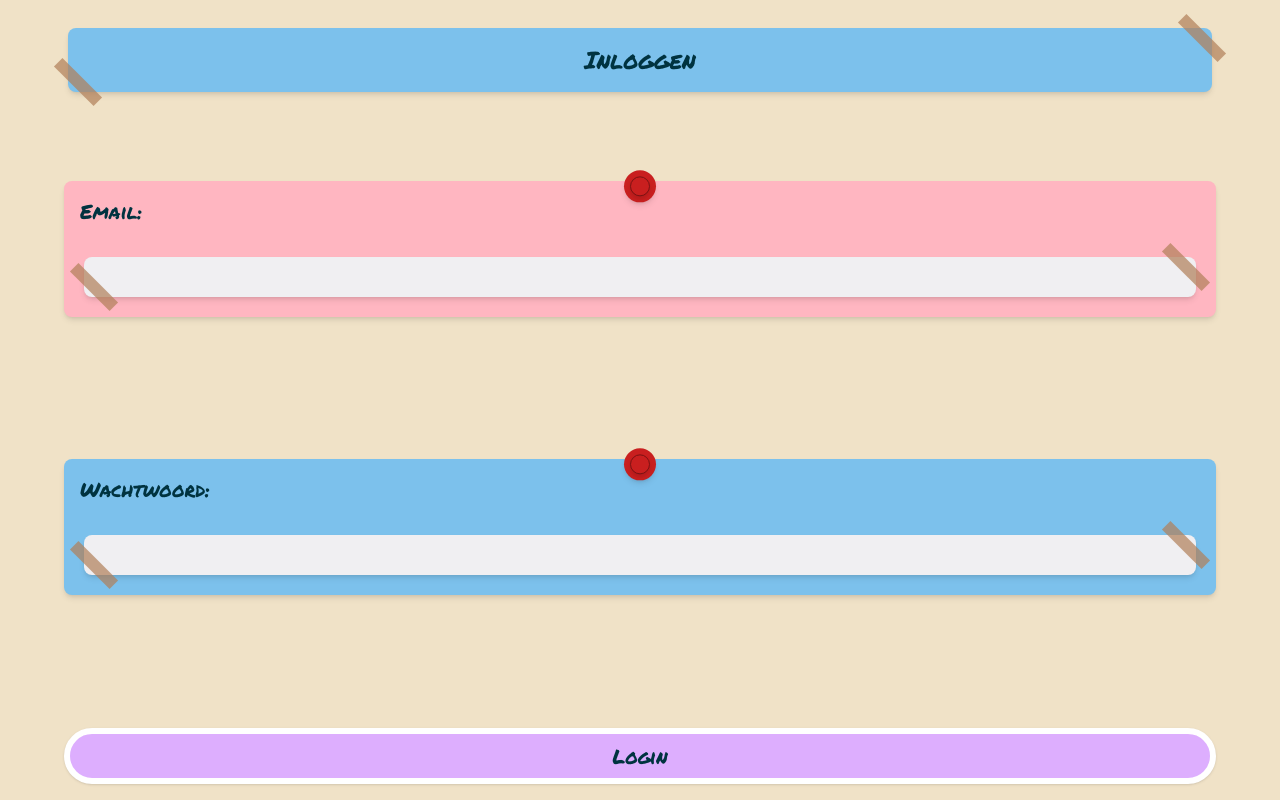
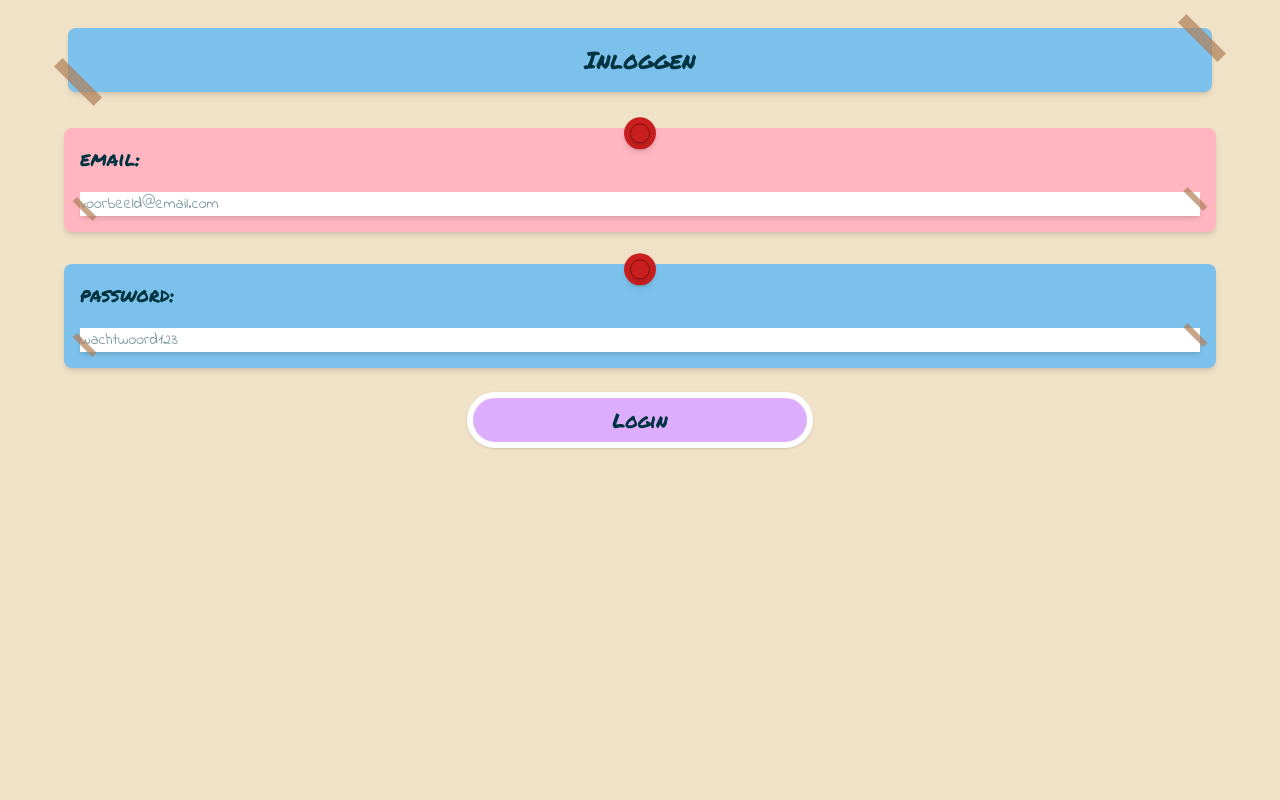
Before and after one commit to dingoskye/tle8-startup, a React (Vite) app in the folder front-end/: page /login in a window 1280 px wide. Built offline with nearby package versions, Linux system fonts and the light colour scheme; no server answers.

Commit message:
JWT works for front-end

```diff
--- a/front-end/src/context/api-context.jsx
+++ b/front-end/src/context/api-context.jsx
@@ -1,10 +1,14 @@
-import {createContext, useContext} from "react"
+import {createContext, useContext, useState} from "react"
 
 const ApiContext = createContext()
 
-const BASE_URL = "http://127.0.0.1:8000"
+const BASE_URL = "http://127.0.0.1:8000/api"
 
 export function ApiProvider({children}) {
+    const [loginData, setLoginData] = useState(null)
+    const token = localStorage.getItem("token");
+
+
     async function apiFetch(endpoint, options = {}) {
         const res = await fetch(BASE_URL + endpoint, {
 
@@ -12,10 +16,13 @@ export function ApiProvider({children}) {
                 ...options.headers,
             },
             ...options,
+
         })
 
+        console.log(res.status)
         if (!res.ok) {
-            throw new Error(`HTTP error! status: ${res.status}`);
+            return {"status": res.status, "message": res.statusText}
+            // throw new Error(`HTTP error! status: ${res.status}`);
         }
 
         const text = await res.text()
@@ -23,7 +30,7 @@ export function ApiProvider({children}) {
     }
 
     return (
-        <ApiContext.Provider value={{apiFetch}}>
+        <ApiContext.Provider value={{apiFetch, setLoginData, loginData, token}}>
             {children}
         </ApiContext.Provider>
     );
--- a/front-end/src/context/group-context.jsx
+++ b/front-end/src/context/group-context.jsx
@@ -4,20 +4,22 @@ import {useApi} from "@/context/api-context.jsx";
 const GroupContext = createContext()
 
 export function GroupProvider({children}) {
-    const {apiFetch} = useApi();
+    const {apiFetch, token} = useApi();
     const [groups, setGroups] = useState(null)
 
     async function fetchGroups() {
         try {
-            const data = await apiFetch(`/api/group`, {
+
+
+            const data = await apiFetch(`/group`, {
                 method: "GET",
                 headers: {
                     Accept: "application/json",
                     "Content-Type": "application/json",
+                    "Authorization": `Bearer ${token}`,
                 }
             })
             setGroups(data)
-            // console.log(data)
         } catch (e) {
             console.log(e.message)
         }
--- a/front-end/src/context/login-context.jsx
+++ b/front-end/src/context/login-context.jsx
@@ -4,23 +4,23 @@ import {useApi} from "@/context/api-context.jsx";
 const LoginContext = createContext()
 
 export function LoginProvider({children}) {
-    const {apiFetch} = useApi();
-    const [loginData, setLoginData] = useState(null)
+    const {apiFetch, setLoginData, loginData} = useApi();
+
     const [users, setUsers] = useState(null)
 
     async function fetchLogin(formData) {
         try {
 
-            const data = await apiFetch(`/api/user/login`, {
+            const data = await apiFetch(`/user/login`, {
                 method: "POST",
                 headers: {
                     Accept: "application/json",
                     "Content-Type": "application/json",
+
+
                 },
-                body: {
-                    email: formData.email,
-                    password: formData.password,
-                }
+                body: JSON.stringify(formData)
+
             })
             setLoginData(data)
 
@@ -66,7 +66,6 @@ export function LoginProvider({children}) {
 
     return (
         <LoginContext.Provider value={{
-            loginData,
             fetchLogin,
             fetchRegister,
             fetchUsers,
--- a/front-end/src/context/task-context.jsx
+++ b/front-end/src/context/task-context.jsx
@@ -4,16 +4,19 @@ import {useApi} from "@/context/api-context.jsx";
 const MainTaskContext = createContext()
 
 export function MainTaskProvider({children}) {
-    const {apiFetch} = useApi();
+    const {apiFetch, token} = useApi();
     const [mainTasks, setMainTasks] = useState(null)
 
     async function fetchMainTasks() {
         try {
-            const data = await apiFetch(`/api/main/1`, { //tijdelijke hardcoded user id
+
+
+            const data = await apiFetch(`/main`, {
                 method: "GET",
                 headers: {
                     Accept: "application/json",
                     "Content-Type": "application/json",
+                    "Authorization": `Bearer ${token}`,
                 }
             })
             setMainTasks(data)
--- a/front-end/src/pages/home.jsx
+++ b/front-end/src/pages/home.jsx
@@ -26,6 +26,12 @@ function Home() {
         fetchGroups()
     }, []);
 
+
+    // dit kan toch gewoon weg?
+    useEffect(() => {
+        console.log(groups)
+    }, [groups]);
+
     return (
         <>
             <header role="banner" className="text-center p-1 mt-2 relative">
@@ -40,7 +46,10 @@ function Home() {
                 {/*task carousel*/}
                 <Carousel className="px-6 text-left">
                     <CarouselContent className="py-4">
-                        {mainTasks !== null && mainTasks.length !== 0 ? mainTasks.map((task, index) =>
+                        {
+
+
+                            mainTasks !== null && mainTasks.length !== 0 ? mainTasks.map((task, index) =>
                                 <CarouselItem key={index} className="flex md:basis-1/2 lg:basis-1/3">
                                     <TaskCard task={task}/>
                                 </CarouselItem>
--- a/front-end/src/pages/login.jsx
+++ b/front-end/src/pages/login.jsx
@@ -1,11 +1,100 @@
 import Tape from "@/components/ui/tape.jsx";
-import {TapeCard, Card} from "@/components/ui/cards.jsx";
-import {Button} from "@/components/ui/button.jsx";
-import {MainButton, SubmitButton} from "@/components/ui/buttons.jsx";
+import {Card} from "@/components/ui/cards.jsx";
+
+import {SubmitButton} from "@/components/ui/buttons.jsx";
+import {useEffect, useState} from "react";
+import {useLogin} from "@/context/login-context.jsx";
+import InputCard from "@/components/ui/input-card.jsx";
+import {useNavigate} from "react-router";
+import {useApi} from "@/context/api-context.jsx";
 
 function Login() {
+    const navigate = useNavigate()
+
+    const [formData, setFormData,] = useState({
+        email: "",
+        password: ""
+    })
+    const [errors, setErrors] = useState([])
+    const {fetchLogin, fetchUsers, users} = useLogin()
+    const {loginData} = useApi()
+
+    const handleInputChange = (e) => {
+        const {name, value} = e.target;
+        setFormData({
+            ...formData,
+            [name]: value
+        });
+        console.log(formData)
+    };
+
+    useEffect(() => {
+        document.title = "Board-it | Login";
+        fetchUsers();
+    }, []);
+
+    async function handleSubmit(e) {
+        try {
+            e.preventDefault();
+            setErrors({})
+            const newErrors = {};
+
+
+            if (formData.password === '') {
+                newErrors.password = "verplichte velden moeten ingevuld zijn.";
+            }
+
+            if (formData.email === '') {
+                newErrors.email = "verplichte velden moeten ingevuld zijn.";
+            }
+
+            setErrors(newErrors);
+// als er geen errors zijn ga verder
+            if (Object.keys(newErrors).length === 0) {
+
+                // alle users bekijken als er een user is met de mail verder.
+                for (let user of users) {
+                    if (formData.email === user.email) {
+
+                        // proberen in te loggen.
+                        fetchLogin(formData)
+                        break;
+
+                    } else if (users.length && formData.email !== user.email) {
+                        setErrors({
+                            email: "informatie is niet correct.",
+                            password: "informatie is niet correct."
+                        });
+                    }
+
+                }
+            }
+
+
+        } catch (err) {
+            console.log(err);
+        }
+    }
+
+
+    useEffect(() => {
+        if (!loginData) return;
+
+// als er een status boven de 300 (error) geef error anders navigeren naar home pagina.
+        if (loginData.status > 300) {
+            setErrors({
+                email: "informatie is niet correct.",
+                password: "informatie is niet correct."
+            });
+        } else {
+            localStorage.setItem("token", loginData.token);
+            console.log('Navigation')
+            navigate("/");
+        }
+    }, [loginData]);
+
     return (
-        <>
+        <div>
             <header role="banner" className="text-center p-1 mt-2 relative">
                 <div className="bg-primary w-full p-4 rounded-lg shadow-md">
                     <Tape variant="big-r"/>
@@ -13,30 +102,52 @@ function Login() {
                     <h1 className="text-2xl font-headers">Inloggen</h1>
                 </div>
             </header>
-            <div className="min-h-[25vh]">
+
+            <form className=" h-full " onSubmit={handleSubmit}>
+                <div className="pb-6 pt-6">
                     <Card variant="quaternary">
-                    <h2 className="text-left text-xl font-headers mb-2">Email:</h2>
-                    <TapeCard variant="white">
-
-                    </TapeCard>
+                        <label htmlFor="email"
+                               className="text-left text-xl font-headers mb-2 ">email:</label>
+                        <InputCard>
+                            <input className=" bg-white min-w-full"
+                                   type="email"
+                                   id="email"
+                                   name="email"
+                                   value={formData.email}
+                                   placeholder="voorbeeld@email.com"
+                                   onChange={handleInputChange}
+                            />
+                        </InputCard>
+                        {errors.email &&
+                            <p className="text-red-700 font-bold mt-2 text-sm">{errors.email}</p>}
                     </Card>
                 </div>
-
-            <div className="min-h-[25vh]">
-
+                <div className="pb-6">
                     <Card variant="primary">
-                    <h2 className="text-left text-xl font-headers mb-2">Wachtwoord:</h2>
-                    <TapeCard variant="white">
-
-                    </TapeCard>
+                        <label htmlFor="password"
+                               className="text-left text-xl font-headers mb-2 ">password:</label>
+                        <InputCard>
+                            <input className=" bg-white min-w-full"
+                                   type="password"
+                                   id="password"
+                                   name="password"
+                                   value={formData.password}
+                                   placeholder="wachtwoord123"
+                                   onChange={handleInputChange}
+                            />
+                        </InputCard>
+                        {errors.password &&
+                            <p className="text-red-700 font-bold mt-2 text-sm">{errors.password}</p>}
                     </Card>
                 </div>
+                <div className="w-[60%] md:w-[30%] mx-auto">
                     <SubmitButton>
                         Login
                     </SubmitButton>
+                </div>
+            </form>
 
-
-        </>
+        </div>
     )
 }
 
--- a/front-end/src/pages/register.jsx
+++ b/front-end/src/pages/register.jsx
@@ -3,12 +3,12 @@ import {Card} from "@/components/ui/cards.jsx";
 import {SubmitButton} from "@/components/ui/buttons.jsx";
 import InputCard from "@/components/ui/input-card.jsx";
 import {useEffect, useState} from "react";
-// import {useNavigate} from "react-router";
+import {useNavigate} from "react-router";
 import {useLogin} from "@/context/login-context.jsx";
 
 
 function Register() {
-    // const navigate = useNavigate()
+    const navigate = useNavigate()
 
     const [formData, setFormData,] = useState({
         user_name: "",
@@ -74,7 +74,8 @@ function Register() {
 
             if (Object.keys(errors).length === 0) {
                 fetchRegister(formData)
-                // navigate("/")
+                localStorage.setItem("token", loginData.token);
+                navigate("/")
 
             }
 
```
Also changed, not shown: 2 other files (tests, documents, lock files or other folders). Lines whose indentation alone changed are shown as unchanged.
